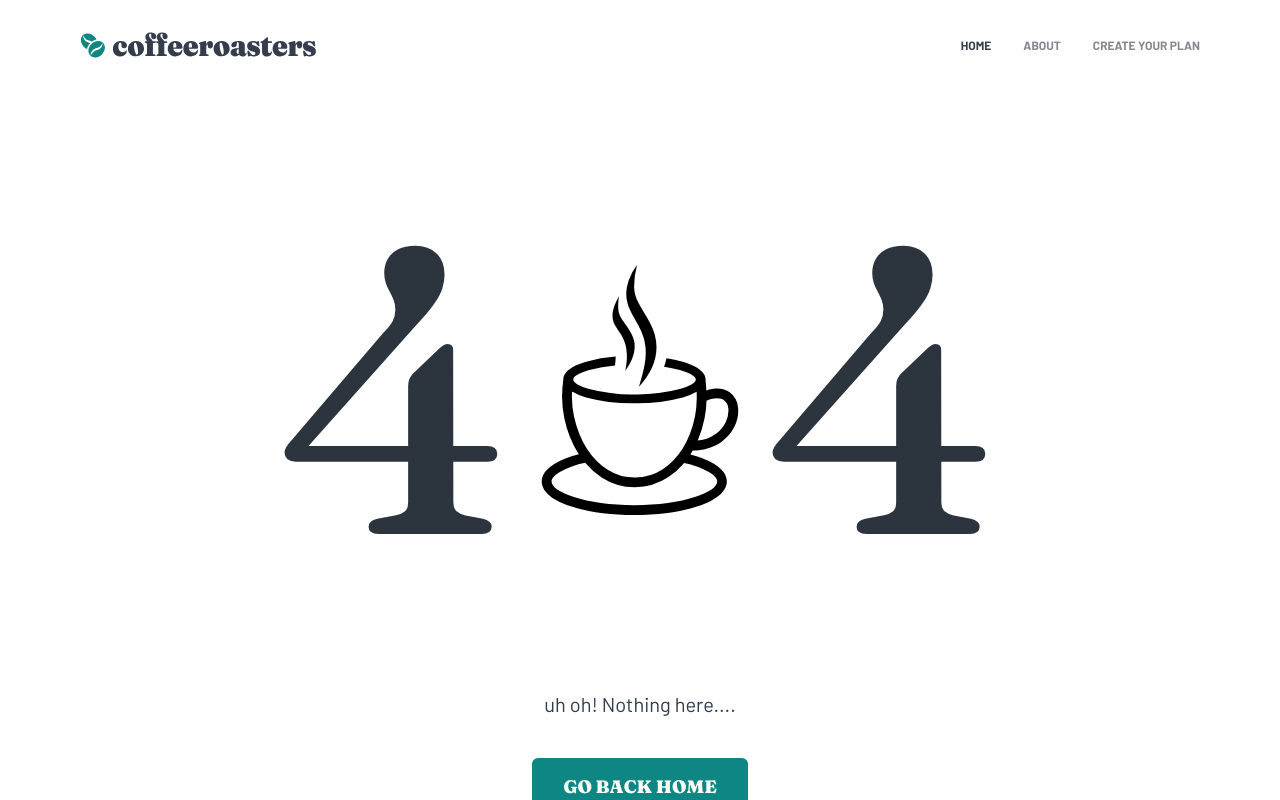
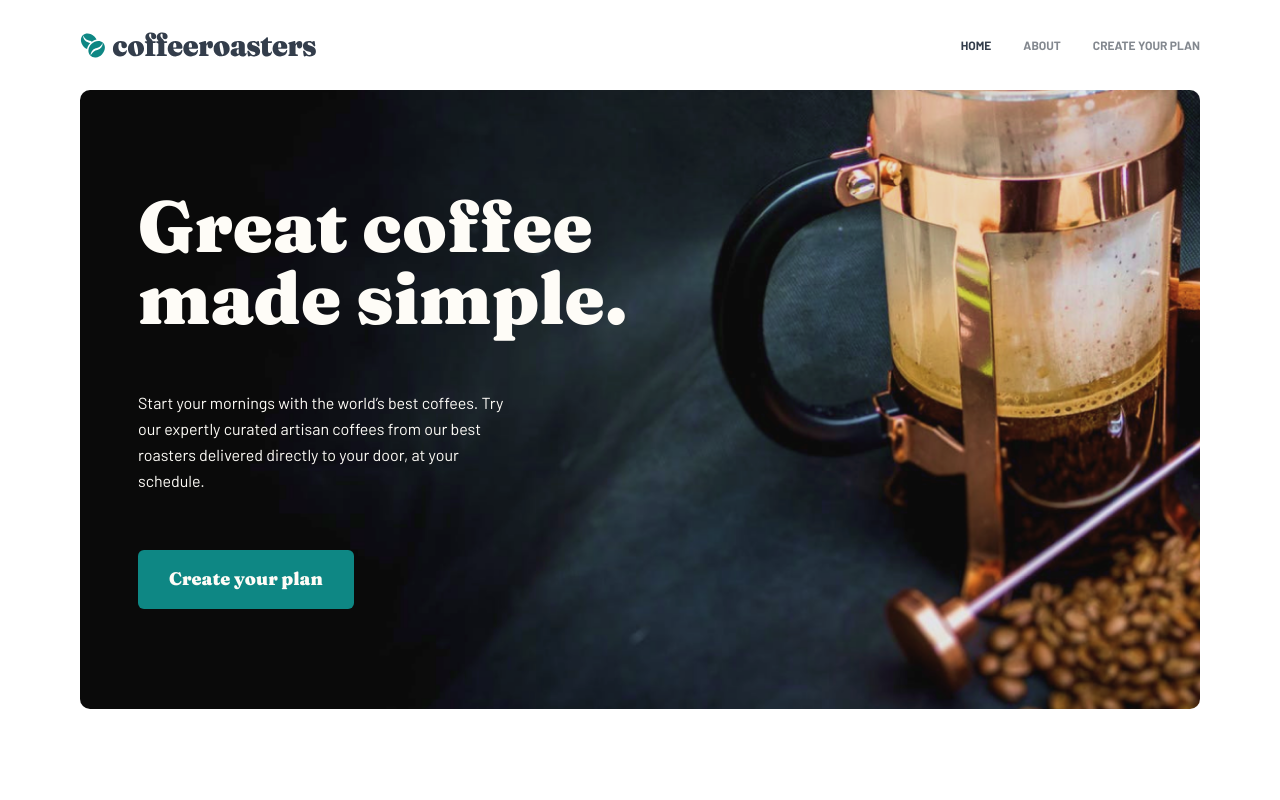
Before and after one commit to steffieMD/coffee-roasters-subscription-site, a React (Create React App) app: page / in a window 1280 px wide. Shown: the top 800 px of the page. Built offline with nearby package versions, Linux system fonts and the light colour scheme; the HTML template or start-up script is replaced by a standard one.

Commit message:
Update App.js

```diff
--- a/src/App.js
+++ b/src/App.js
@@ -22,14 +22,13 @@ function App() {
       <div>
         <div className="px-6 md:px-10 lg:px-20 flex flex-col items-center h-[100vh] justify-between">
           <Navbar activeLink={activeLink} handleActiveLink={handleActiveLink} />
-          <NoPage />
 
-          {/* <Routes>
+          <Routes>
             <Route exact path="/" element={<Home />} />
             <Route exact path="/about" element={<About />} />
             <Route exact path="/createplan" element={<CreatePlan />} />
             <Route path="*" element={<NoPage />} />
-          </Routes> */}
+          </Routes>
           <Footer />
         </div>
       </div>
```
